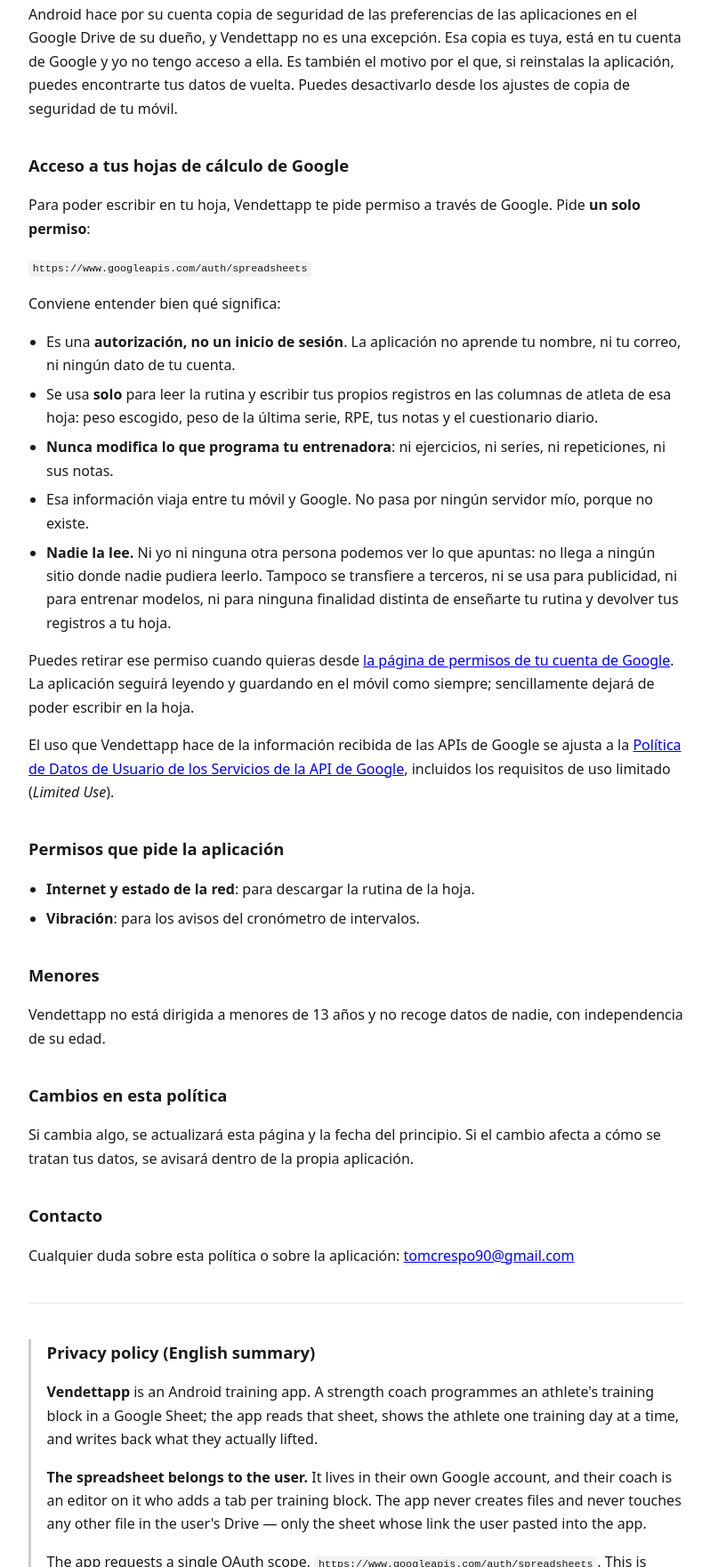
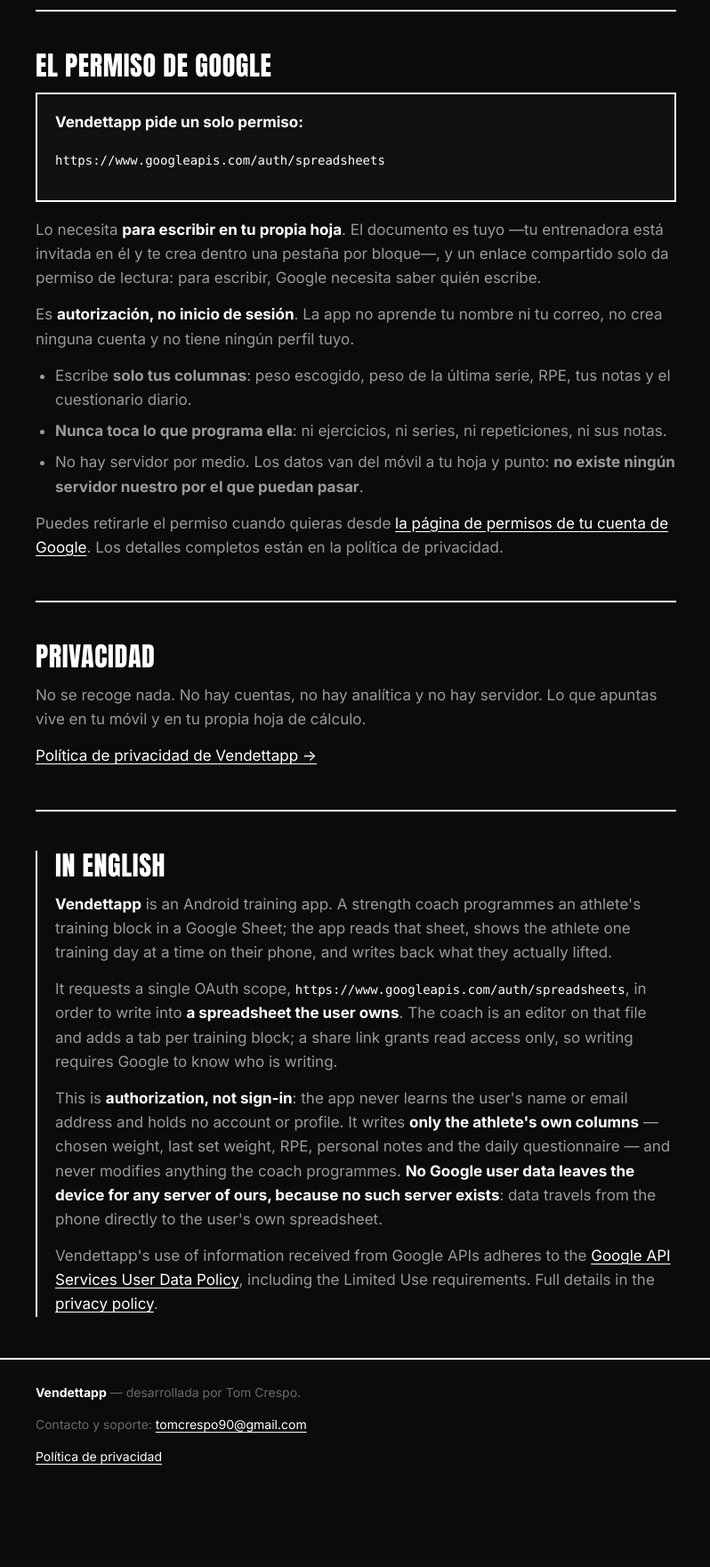
Before and after one commit to Tom-Crespo/condiciones-vendettapp, a plain HTML site: page index.html in a window 1280 px wide. Shown: the part 1039-2800 px from the top of the page at 89% size, without its empty margins (240-1038 px from the left). After the commit the page ends 2762 px from the top, so only its background shows below. Drawn offline with Linux system fonts and the light colour scheme.

Commit message:
Update index.html

```diff
--- a/index.html
+++ b/index.html
@@ -3,204 +3,130 @@
 <head>
 <meta charset="utf-8">
 <meta name="viewport" content="width=device-width, initial-scale=1">
-<title>Política de privacidad · Vendettapp</title>
+<title>Vendettapp</title>
+<meta name="description" content="Vendettapp lee la rutina que tu entrenadora programa en una hoja de cálculo, te deja apuntar lo que levantas y lo devuelve a esa misma hoja.">
+<link rel="preconnect" href="https://fonts.googleapis.com">
+<link rel="preconnect" href="https://fonts.gstatic.com" crossorigin>
+<link href="https://fonts.googleapis.com/css2?family=Anton&family=Inter:wght@400;700;800&display=swap" rel="stylesheet">
 <style>
-  :root { color-scheme: light dark; }
-  body {
-    font-family: system-ui, -apple-system, "Segoe UI", Roboto, sans-serif;
-    line-height: 1.65;
-    max-width: 46rem;
-    margin: 0 auto;
-    padding: 2.5rem 1.25rem 5rem;
-    color: #1a1a1a;
-    background: #fff;
+  :root{
+    --bg:#0B0B0B; --surface:#111; --line:#FFF; --text:#FFF;
+    --muted:#9A9A9A; --dim:#6A6A6A; --max:760px;
   }
-  @media (prefers-color-scheme: dark) {
-    body { color: #e8e8e8; background: #111; }
-    code { background: #222; }
-    hr { border-color: #333; }
+  *{box-sizing:border-box}
+  body{
+    margin:0; background:var(--bg); color:var(--text);
+    font-family:Inter,system-ui,-apple-system,"Segoe UI",Roboto,sans-serif;
+    font-size:17px; line-height:1.6; -webkit-font-smoothing:antialiased;
   }
-  h1 { font-size: 1.75rem; line-height: 1.25; margin-bottom: .25rem; }
-  h2 { font-size: 1.15rem; margin-top: 2.25rem; }
-  .fecha { color: #777; font-size: .9rem; margin-top: 0; }
-  ul { padding-left: 1.25rem; }
-  li { margin: .4rem 0; }
-  code { background: #f2f2f2; padding: .1rem .3rem; border-radius: 3px; font-size: .9em; }
-  hr { border: 0; border-top: 1px solid #e5e5e5; margin: 2.5rem 0; }
-  .destacado { font-weight: 600; }
-  .en { border-left: 3px solid #ccc; padding-left: 1.1rem; }
-  @media (prefers-color-scheme: dark) { .en { border-left-color: #444; } }
+  .wrap{max-width:var(--max); margin:0 auto; padding:0 20px}
+  h1,h2,h3,.caps{font-family:Anton,Impact,"Arial Narrow Bold",sans-serif; font-weight:400; letter-spacing:.02em; text-transform:uppercase}
+  h1{font-size:clamp(38px,9vw,68px); line-height:1; margin:0}
+  h2{font-size:clamp(22px,4.5vw,30px); line-height:1.1; margin:0 0 14px}
+  h3{font-size:17px; margin:0 0 6px}
+  header{border-bottom:2px solid var(--line); padding:56px 0 30px; margin-bottom:44px}
+  .tag{display:inline-block; border:2px solid var(--line); padding:4px 10px; font-size:12px; letter-spacing:.08em; margin-bottom:18px}
+  .lede{font-size:clamp(18px,2.6vw,21px); color:var(--text); margin:18px 0 0; max-width:60ch}
+  section{margin-bottom:46px}
+  p{margin:0 0 14px; color:var(--muted); max-width:68ch}
+  p strong{color:var(--text)}
+  ul{margin:0 0 14px; padding-left:22px; color:var(--muted); max-width:68ch}
+  li{margin-bottom:8px}
+  .grid{display:grid; gap:14px; grid-template-columns:repeat(auto-fit,minmax(220px,1fr)); margin-top:20px}
+  .card{border:2px solid var(--line); padding:16px; background:var(--surface)}
+  .card p{margin:0; font-size:15px}
+  .scope{border:2px solid var(--line); background:var(--surface); padding:18px 20px}
+  code{font-family:ui-monospace,SFMono-Regular,Menlo,Consolas,monospace; font-size:14px; color:var(--text); word-break:break-all}
+  a{color:var(--text); text-decoration:underline; text-underline-offset:3px}
+  a:hover{background:var(--text); color:var(--bg); text-decoration:none}
+  .rule{height:2px; background:var(--line); margin:44px 0}
+  footer{border-top:2px solid var(--line); padding:26px 0 60px; color:var(--dim); font-size:14px}
+  footer p{color:var(--dim); font-size:14px}
+  [lang="en"] h2{color:var(--text)}
+  .en{border-left:2px solid var(--line); padding-left:20px}
 </style>
 </head>
 <body>
 
-<h1>Política de privacidad de Vendettapp</h1>
-<p class="fecha">Última actualización: 21 de agosto de 2026</p>
+<header>
+  <div class="wrap">
+    <span class="tag">App de entrenamiento · Android</span>
+    <h1>Vendettapp</h1>
+    <p class="lede">Lee la rutina que tu entrenadora te programa en una hoja de cálculo, te deja apuntar lo que levantas en el gimnasio, y lo devuelve a esa misma hoja.</p>
+  </div>
+</header>
 
-<p>
-  Vendettapp es una aplicación para las atletas de Vendetta — Centro Deportivo. Lee la rutina que
-  su entrenadora les programa en una hoja de cálculo de Google y les permite apuntar lo que
-  levantan y devolverlo a esa misma hoja.
-</p>
+<div class="wrap">
 
-<h2>Lo más importante</h2>
-<p class="destacado">
-  Vendettapp no tiene servidores. No recojo, ni almaceno, ni recibo, ni vendo ningún dato tuyo.
-</p>
-<p>
-  Todo lo que la aplicación maneja va directamente entre tu móvil y tu propia hoja de cálculo de
-  Google. Nada pasa por mí en ningún momento. No hay cuentas de usuario, ni analítica, ni
-  publicidad, ni rastreo de ningún tipo.
-</p>
+  <section>
+    <h2>Qué hace</h2>
+    <p>Tu entrenadora programa tu bloque en una hoja de cálculo de Google: los ejercicios, las series, las repeticiones, el RPE y sus notas. Vendettapp lee esa hoja y te la enseña <strong>un día cada vez</strong>, en el móvil, para que no tengas que buscar tu fila entre veinte columnas con el teléfono en una mano.</p>
+    <p>Cuando terminas la sesión, lo que has apuntado <strong>vuelve a su sitio en la hoja</strong>, a las columnas que te corresponden a ti. Ella lo ve donde siempre lo ha visto.</p>
+    <div class="grid">
+      <div class="card">
+        <h3>Tu día, no tu bloque</h3>
+        <p>Los ejercicios que tocan hoy, con el peso que pusiste la última vez delante para saber de dónde vienes.</p>
+      </div>
+      <div class="card">
+        <h3>Cuestionario diario</h3>
+        <p>El TRAC: sueño, estrés, dolor y sensaciones. Es lo que le permite a ella ajustar la programación.</p>
+      </div>
+      <div class="card">
+        <h3>Cronómetro</h3>
+        <p>Detecta los circuitos que ella escribe y los cronometra, con avisos por sonido y vibración.</p>
+      </div>
+      <div class="card">
+        <h3>Sin cobertura</h3>
+        <p>El gimnasio es un sótano. La última rutina descargada queda en el móvil y todo sigue funcionando.</p>
+      </div>
+    </div>
+  </section>
 
-<h2>De quién es la hoja</h2>
-<p>
-  <strong>El documento es tuyo.</strong> Está en tu cuenta de Google, y tu entrenadora está
-  invitada en él para poder escribirte la programación: te crea dentro una pestaña por cada bloque
-  de entrenamiento. Vendettapp no crea documentos ni accede a ningún otro archivo de tu Drive:
-  trabaja únicamente sobre la hoja cuyo enlace has pegado tú en la aplicación.
-</p>
+  <div class="rule"></div>
 
-<h2>Qué se guarda en tu móvil</h2>
-<p>Todo esto vive únicamente en tu dispositivo:</p>
-<ul>
-  <li>El enlace a la hoja de cálculo que has pegado, y la lista de sus pestañas.</li>
-  <li>Una copia de la rutina descargada, para que la aplicación funcione sin cobertura.</li>
-  <li>Los pesos, repeticiones, RPE y notas que apuntas.</li>
-  <li>Tus respuestas del cuestionario diario (trac diario).</li>
-  <li>La configuración del cronómetro de intervalos y qué notas de tu entrenadora has abierto ya.</li>
-</ul>
-<p>
-  Si desinstalas la aplicación, todo esto se borra del móvil.
-</p>
+  <section>
+    <h2>El permiso de Google</h2>
+    <div class="scope">
+      <p><strong>Vendettapp pide un solo permiso:</strong></p>
+      <p><code>https://www.googleapis.com/auth/spreadsheets</code></p>
+    </div>
+    <p style="margin-top:18px">Lo necesita <strong>para escribir en tu propia hoja</strong>. El documento es tuyo —tu entrenadora está invitada en él y te crea dentro una pestaña por bloque—, y un enlace compartido solo da permiso de lectura: para escribir, Google necesita saber quién escribe.</p>
+    <p>Es <strong>autorización, no inicio de sesión</strong>. La app no aprende tu nombre ni tu correo, no crea ninguna cuenta y no tiene ningún perfil tuyo.</p>
+    <ul>
+      <li>Escribe <strong>solo tus columnas</strong>: peso escogido, peso de la última serie, RPE, tus notas y el cuestionario diario.</li>
+      <li><strong>Nunca toca lo que programa ella</strong>: ni ejercicios, ni series, ni repeticiones, ni sus notas.</li>
+      <li>No hay servidor por medio. Los datos van del móvil a tu hoja y punto: <strong>no existe ningún servidor nuestro por el que puedan pasar</strong>.</li>
+    </ul>
+    <p>Puedes retirarle el permiso cuando quieras desde <a href="https://myaccount.google.com/permissions" rel="noopener">la página de permisos de tu cuenta de Google</a>. Los detalles completos están en la política de privacidad.</p>
+  </section>
 
-<h2>Copia de seguridad de Android</h2>
-<p>
-  Android hace por su cuenta copia de seguridad de las preferencias de las aplicaciones en el
-  Google Drive de su dueño, y Vendettapp no es una excepción. Esa copia es tuya, está en tu cuenta
-  de Google y yo no tengo acceso a ella. Es también el motivo por el que, si reinstalas la
-  aplicación, puedes encontrarte tus datos de vuelta. Puedes desactivarlo desde los ajustes de
-  copia de seguridad de tu móvil.
-</p>
+  <div class="rule"></div>
 
-<h2>Acceso a tus hojas de cálculo de Google</h2>
-<p>
-  Para poder escribir en tu hoja, Vendettapp te pide permiso a través de Google. Pide
-  <strong>un solo permiso</strong>:
-</p>
-<p><code>https://www.googleapis.com/auth/spreadsheets</code></p>
-<p>Conviene entender bien qué significa:</p>
-<ul>
-  <li>
-    Es una <strong>autorización, no un inicio de sesión</strong>. La aplicación no aprende tu
-    nombre, ni tu correo, ni ningún dato de tu cuenta.
-  </li>
-  <li>
-    Se usa <strong>solo</strong> para leer la rutina y escribir tus propios registros en las
-    columnas de atleta de esa hoja: peso escogido, peso de la última serie, RPE, tus notas y el
-    cuestionario diario.
-  </li>
-  <li>
-    <strong>Nunca modifica lo que programa tu entrenadora</strong>: ni ejercicios, ni series, ni
-    repeticiones, ni sus notas.
-  </li>
-  <li>
-    Esa información viaja entre tu móvil y Google. No pasa por ningún servidor mío, porque no
-    existe.
-  </li>
-  <li>
-    <strong>Nadie la lee.</strong> Ni yo ni ninguna otra persona podemos ver lo que apuntas: no
-    llega a ningún sitio donde nadie pudiera leerlo. Tampoco se transfiere a terceros, ni se usa
-    para publicidad, ni para entrenar modelos, ni para ninguna finalidad distinta de enseñarte tu
-    rutina y devolver tus registros a tu hoja.
-  </li>
-</ul>
-<p>
-  Puedes retirar ese permiso cuando quieras desde
-  <a href="https://myaccount.google.com/permissions">la página de permisos de tu cuenta de
-  Google</a>. La aplicación seguirá leyendo y guardando en el móvil como siempre; sencillamente
-  dejará de poder escribir en la hoja.
-</p>
-<p>
-  El uso que Vendettapp hace de la información recibida de las APIs de Google se ajusta a la
-  <a href="https://developers.google.com/terms/api-services-user-data-policy">Política de Datos de
-  Usuario de los Servicios de la API de Google</a>, incluidos los requisitos de uso limitado
-  (<em>Limited Use</em>).
-</p>
+  <section>
+    <h2>Privacidad</h2>
+    <p>No se recoge nada. No hay cuentas, no hay analítica y no hay servidor. Lo que apuntas vive en tu móvil y en tu propia hoja de cálculo.</p>
+    <p><a href="https://tom-crespo.github.io/vendettapp-privacidad/">Política de privacidad de Vendettapp →</a></p>
+  </section>
 
-<h2>Permisos que pide la aplicación</h2>
-<ul>
-  <li><strong>Internet y estado de la red</strong>: para descargar la rutina de la hoja.</li>
-  <li><strong>Vibración</strong>: para los avisos del cronómetro de intervalos.</li>
-</ul>
+  <div class="rule"></div>
 
-<h2>Menores</h2>
-<p>
-  Vendettapp no está dirigida a menores de 13 años y no recoge datos de nadie, con independencia de
-  su edad.
-</p>
+  <section class="en" lang="en">
+    <h2>In English</h2>
+    <p><strong>Vendettapp</strong> is an Android training app. A strength coach programmes an athlete's training block in a Google Sheet; the app reads that sheet, shows the athlete one training day at a time on their phone, and writes back what they actually lifted.</p>
+    <p>It requests a single OAuth scope, <code>https://www.googleapis.com/auth/spreadsheets</code>, in order to write into <strong>a spreadsheet the user owns</strong>. The coach is an editor on that file and adds a tab per training block; a share link grants read access only, so writing requires Google to know who is writing.</p>
+    <p>This is <strong>authorization, not sign-in</strong>: the app never learns the user's name or email address and holds no account or profile. It writes <strong>only the athlete's own columns</strong> — chosen weight, last set weight, RPE, personal notes and the daily questionnaire — and never modifies anything the coach programmes. <strong>No Google user data leaves the device for any server of ours, because no such server exists</strong>: data travels from the phone directly to the user's own spreadsheet.</p>
+    <p>Vendettapp's use of information received from Google APIs adheres to the <a href="https://developers.google.com/terms/api-services-user-data-policy" rel="noopener">Google API Services User Data Policy</a>, including the Limited Use requirements. Full details in the <a href="https://tom-crespo.github.io/vendettapp-privacidad/">privacy policy</a>.</p>
+  </section>
 
-<h2>Cambios en esta política</h2>
-<p>
-  Si cambia algo, se actualizará esta página y la fecha del principio. Si el cambio afecta a cómo
-  se tratan tus datos, se avisará dentro de la propia aplicación.
-</p>
-
-<h2>Contacto</h2>
-<p>
-  Cualquier duda sobre esta política o sobre la aplicación:
-  <a href="mailto:tomcrespo90@gmail.com">tomcrespo90@gmail.com</a>
-</p>
-
-<hr>
-
-<div class="en" lang="en">
-<h2>Privacy policy (English summary)</h2>
-<p>
-  <strong>Vendettapp</strong> is an Android training app. A strength coach programmes an athlete's
-  training block in a Google Sheet; the app reads that sheet, shows the athlete one training day at
-  a time, and writes back what they actually lifted.
-</p>
-<p>
-  <strong>The spreadsheet belongs to the user.</strong> It lives in their own Google account, and
-  their coach is an editor on it who adds a tab per training block. The app never creates files and
-  never touches any other file in the user's Drive — only the sheet whose link the user pasted into
-  the app.
-</p>
-<p>
-  The app requests a single OAuth scope,
-  <code>https://www.googleapis.com/auth/spreadsheets</code>. This is
-  <strong>authorization, not sign-in</strong>: the app never learns the user's name or email address
-  and holds no account or profile. It is used only to read the routine and to write the athlete's
-  own records — chosen weight, last set weight, RPE, personal notes and the daily questionnaire —
-  into the athlete's columns of that sheet. It never modifies anything the coach programmes.
-</p>
-<p>
-  <strong>There are no servers.</strong> No Google user data is collected, stored, received or sold
-  by the developer; it travels from the phone directly to the user's own spreadsheet. No human,
-  including the developer, can read it, because it never reaches anywhere it could be read. It is
-  never transferred to third parties, never used for advertising, and never used to train models.
-  Everything else the app keeps — the sheet link, a cached copy of the routine, the athlete's
-  entries, the daily questionnaire, timer settings — is stored only on the device and is deleted
-  when the app is uninstalled.
-</p>
-<p>
-  Users can revoke the permission at any time from
-  <a href="https://myaccount.google.com/permissions">their Google account permissions page</a>.
-</p>
-<p>
-  Vendettapp's use of information received from Google APIs adheres to the
-  <a href="https://developers.google.com/terms/api-services-user-data-policy">Google API Services
-  User Data Policy</a>, including the Limited Use requirements.
-</p>
-<p>Contact: <a href="mailto:tomcrespo90@gmail.com">tomcrespo90@gmail.com</a></p>
 </div>
 
-<hr>
-<p style="color:#777;font-size:.9rem">
-  Vendettapp · aplicación desarrollada por Tom Crespo para las atletas de Vendetta — Centro
-  Deportivo. · <a href="https://tom-crespo.github.io/vendettapp/">Página de la aplicación</a>
-</p>
+<footer>
+  <div class="wrap">
+    <p><strong style="color:#FFF">Vendettapp</strong> — desarrollada por Tom Crespo.</p>
+    <p>Contacto y soporte: <a href="mailto:tomcrespo90@gmail.com">tomcrespo90@gmail.com</a></p>
+    <p><a href="https://tom-crespo.github.io/vendettapp-privacidad/">Política de privacidad</a></p>
+  </div>
+</footer>
 
 </body>
 </html>
```
